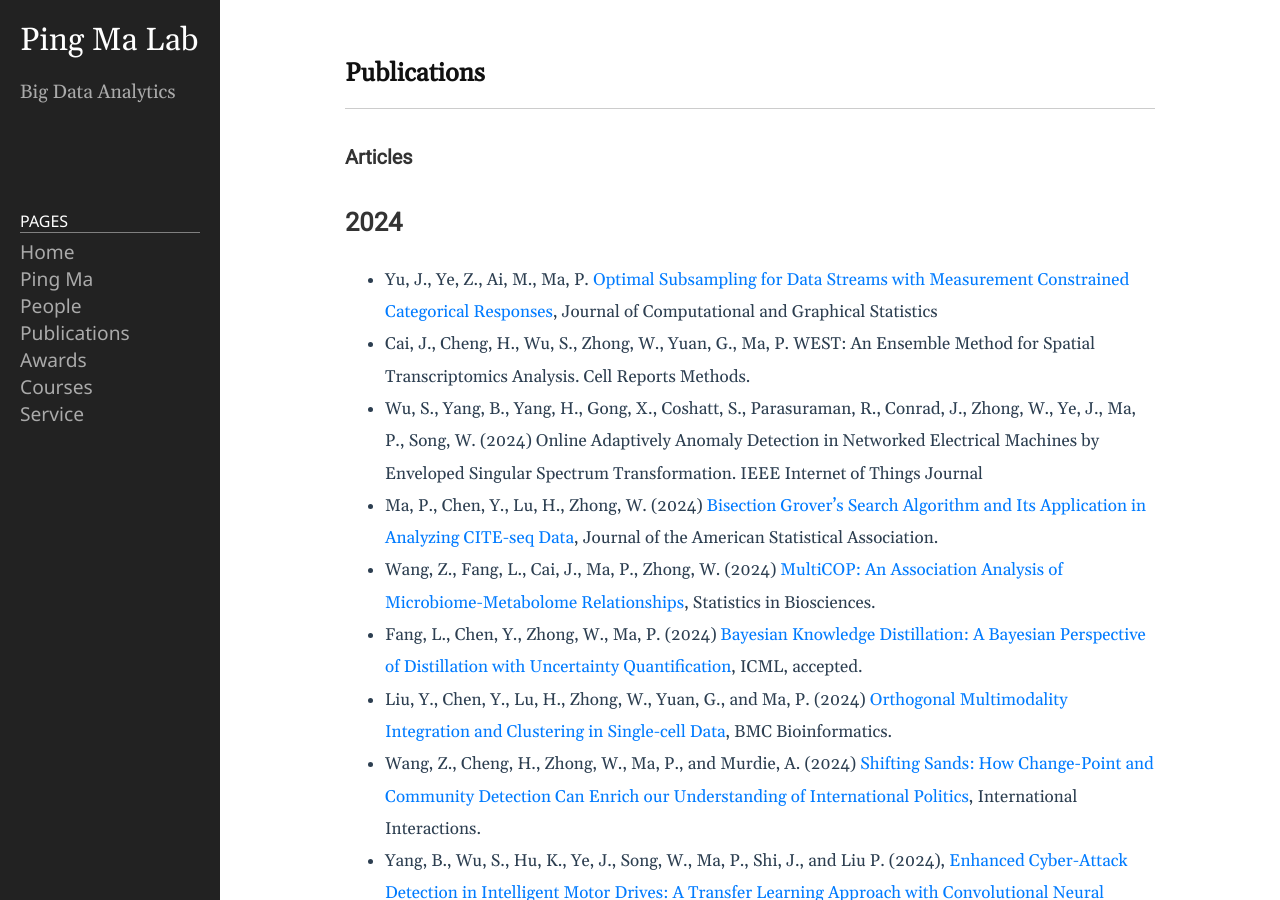
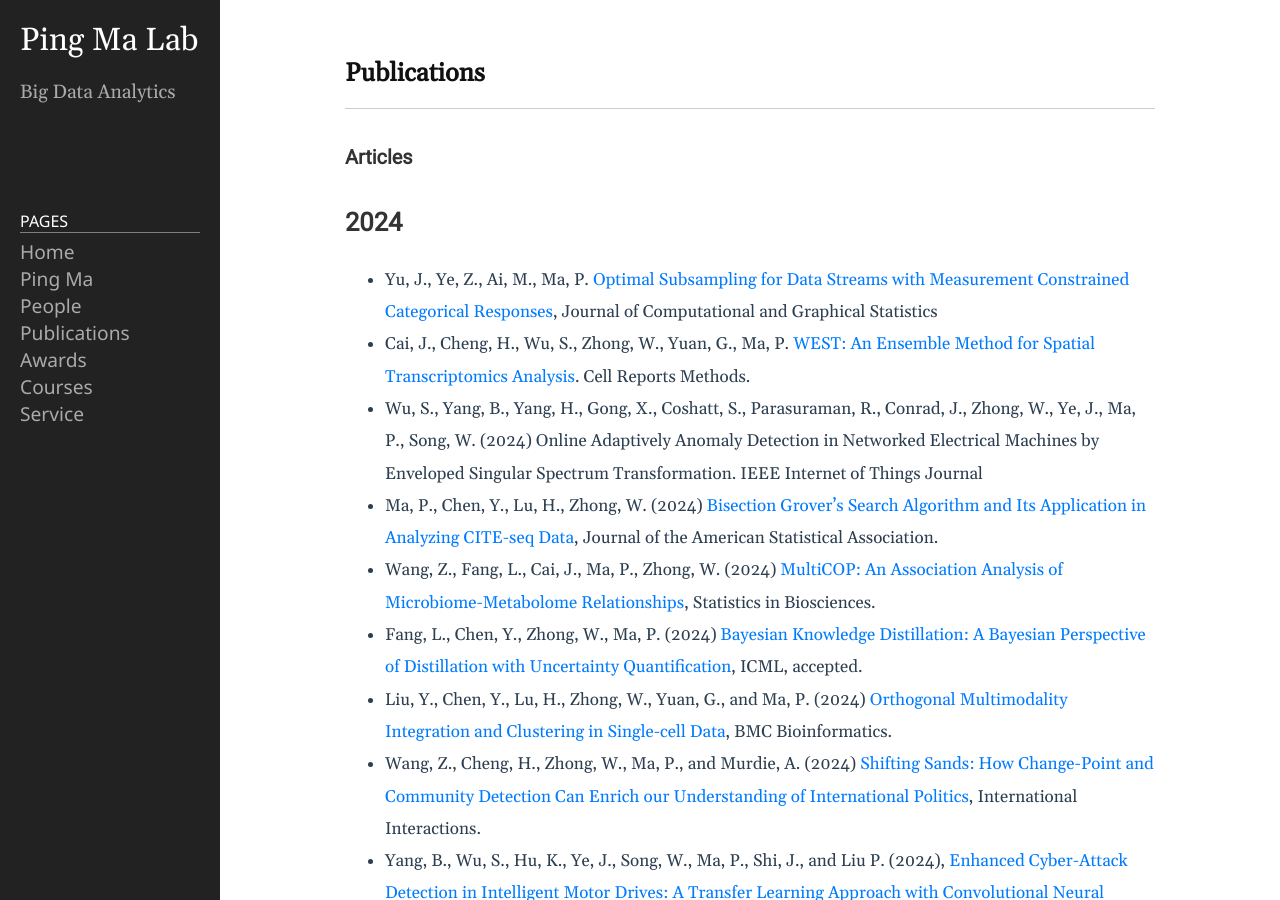
Before and after one commit to BDALpingio/BDALpingio.github.io, a Jekyll site: the page built from 3_publications.md, in a window 1280 px wide and 900 px high. Built offline with Jekyll 4.4.1, drawn with Linux system fonts in a browser that asks for light colours; part of the change alters nothing that is shown.

```diff
--- a/3_publications.md
+++ b/3_publications.md
@@ -8,7 +8,7 @@ permalink: /3_publications/
 
 ## 2024
 - Yu, J., Ye, Z., Ai, M., Ma, P. [Optimal Subsampling for Data Streams with Measurement Constrained Categorical Responses](https://www.tandfonline.com/doi/full/10.1080/10618600.2024.2421990), Journal of Computational and Graphical Statistics
-- Cai, J., Cheng, H., Wu, S., Zhong, W., Yuan, G., Ma, P. WEST: An Ensemble Method for Spatial Transcriptomics Analysis. Cell Reports Methods.
+- Cai, J., Cheng, H., Wu, S., Zhong, W., Yuan, G., Ma, P. [WEST: An Ensemble Method for Spatial Transcriptomics Analysis](https://www.cell.com/cell-reports-methods/fulltext/S2667-2375(24)00269-8). Cell Reports Methods.
 - Wu, S., Yang, B., Yang, H., Gong, X., Coshatt, S., Parasuraman, R., Conrad, J., Zhong, W., Ye, J., Ma, P., Song, W. (2024) Online Adaptively Anomaly Detection in Networked Electrical Machines by Enveloped Singular Spectrum Transformation. IEEE Internet of Things Journal
 - Ma, P., Chen, Y., Lu, H., Zhong, W. (2024) [Bisection Grover’s Search Algorithm and Its Application in Analyzing CITE-seq Data](https://www.tandfonline.com/doi/abs/10.1080/01621459.2024.2404259), Journal of the American Statistical Association.
 - Wang, Z., Fang, L., Cai, J., Ma, P., Zhong, W. (2024) [MultiCOP: An Association Analysis of Microbiome-Metabolome Relationships](https://drive.google.com/file/d/1ziOs1fgjxSvBtdeNdoaBwN_9Dvohy8kA/view?usp=sharing), Statistics in Biosciences.
```
